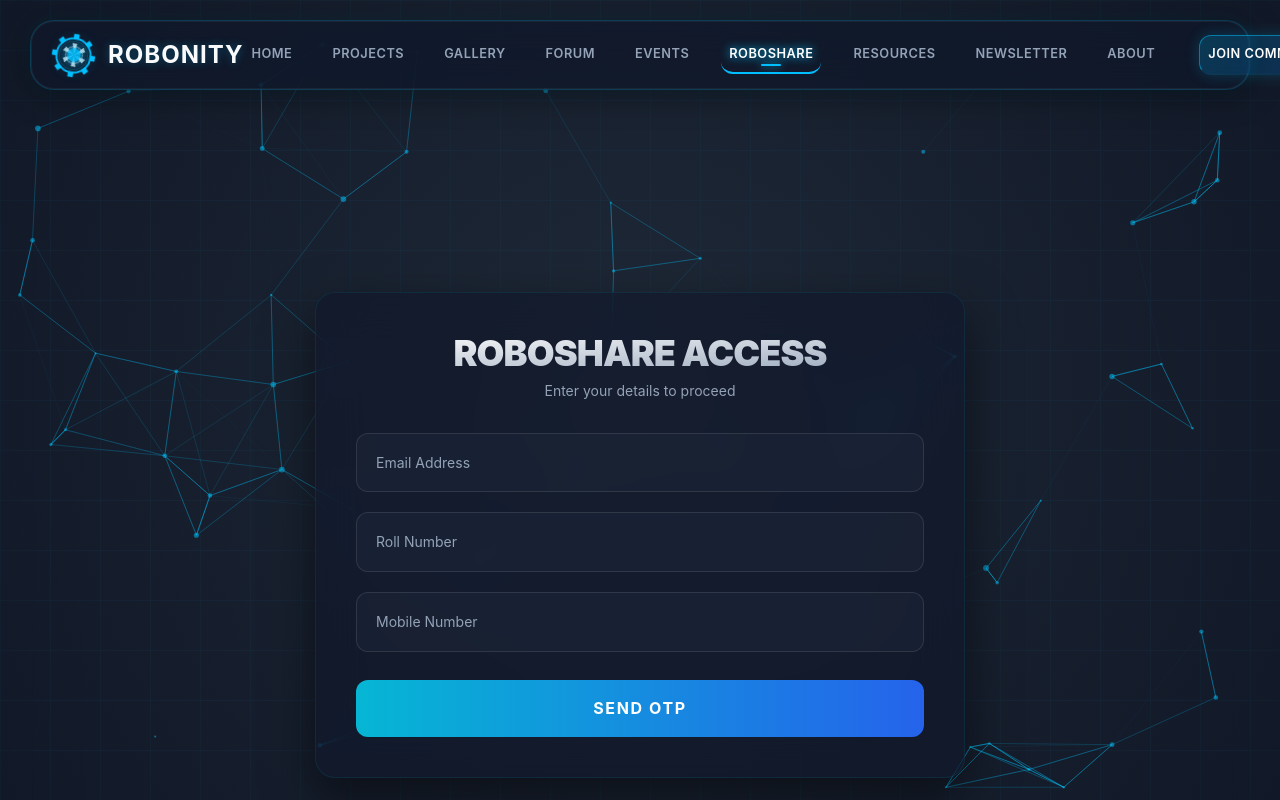
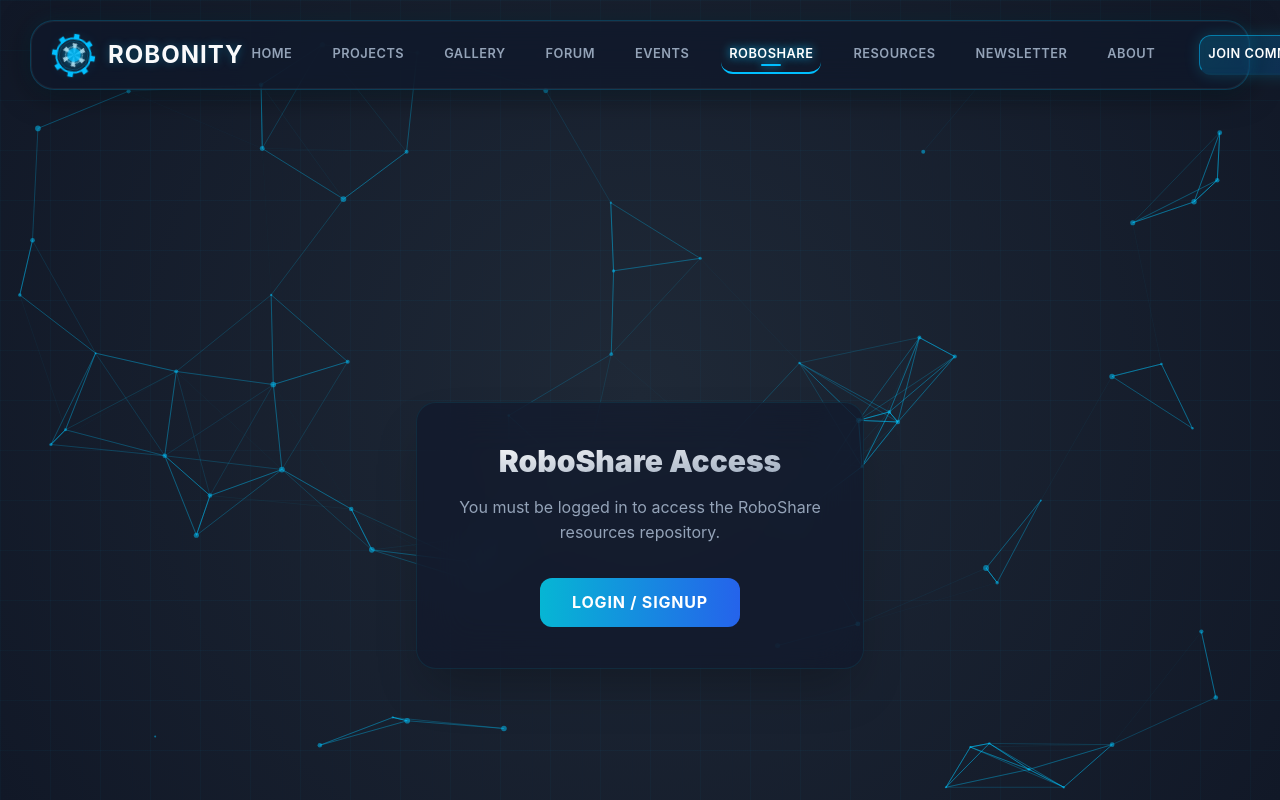
Before and after one commit to shashanksavarkar/robonity-v1-main, a React (Vite) app in the folder frontend/: page /roboshare in a window 1280 px wide. Shown: the top 800 px of the page. Built offline with nearby package versions, Linux system fonts and the light colour scheme.

Commit message:
feat: Introduce user authentication with local and OAuth flows, a new User model, and the initial RoboShare frontend page.

```diff
--- a/frontend/src/pages/RoboShare.jsx
+++ b/frontend/src/pages/RoboShare.jsx
@@ -1,126 +1,104 @@
-import React, { useState } from "react";
-import axios from "axios";
-import { motion, AnimatePresence } from "framer-motion";
+import React from "react";
+import { Link } from "react-router-dom";
+import { motion } from "framer-motion";
+import { useAuth } from "../components/AuthContext";
 
 export default function RoboShare() {
-  const [isLoggedIn, setIsLoggedIn] = useState(false);
-  const [step, setStep] = useState(1);
-  const [error, setError] = useState("");
-  const [loading, setLoading] = useState(false);
-  const [formData, setFormData] = useState({ email: "", rollNo: "", mobile: "", password: "", otp: "" });
-  const apiUrl = import.meta.env.VITE_API_URL || 'http://localhost:5000';
+  const { currentUser } = useAuth();
 
-  const handleChange = (e) => setFormData({ ...formData, [e.target.name]: e.target.value });
+  if (!currentUser) {
+    return (
+      <div className="min-h-screen flex items-center justify-center p-5 pt-[90px] relative overflow-hidden">
+        <div className="absolute inset-0 z-0 bg-grid-pattern opacity-30 pointer-events-none"></div>
 
-  const handleRegisterInitiate = async (e) => {
-    e.preventDefault();
-    if (!formData.email.endsWith("@gsv.ac.in")) return setError("Use @gsv.ac.in only");
-    setLoading(true);
-    try {
-      await axios.post(`${apiUrl}/api/roboshare/send-otp`, formData);
-      setStep(2);
-    } catch {
-      setStep(2);
-      setError("Note: Check backend terminal for OTP.");
-    } finally {
-      setLoading(false);
-    }
-  };
-
-  const handleVerify = async (e) => {
-    e.preventDefault();
-    setLoading(true);
-    try {
-      const res = await axios.post(`${apiUrl}/api/roboshare/verify-otp`, { ...formData, otp: formData.otp.toString() });
-      if (res.status === 200) setIsLoggedIn(true);
-    } catch (err) {
-      setError(err.response?.data?.message || "Invalid OTP. Please try again.");
-    } finally {
-      setLoading(false);
-    }
-  };
-
-  if (isLoggedIn) {
-    return (
-      <div className="min-h-[80vh] flex flex-col items-center justify-center p-4">
-        <div className="bg-slate-900/60 border border-slate-700/50 backdrop-blur-xl p-12 rounded-[24px] text-center max-w-2xl w-full shadow-2xl">
-          <motion.h1
-            initial={{ y: -20, opacity: 0 }}
-            animate={{ y: 0, opacity: 1 }}
-            className="text-6xl font-black bg-gradient-to-r from-blue-400 to-purple-500 bg-clip-text text-transparent mb-4"
+        <motion.div
+          className="w-full max-w-md bg-slate-900/60 border border-cyan-500/10 backdrop-blur-xl p-10 rounded-[20px] shadow-2xl text-center relative z-10"
+          initial={{ opacity: 0, scale: 0.9 }}
+          animate={{ opacity: 1, scale: 1 }}
         >
-            Coming Soon
-          </motion.h1>
-          <p className="text-slate-400 text-lg">We are building something amazing for the Robonity community.</p>
-        </div>
+          <h1 className="text-3xl font-black mb-4 bg-gradient-to-br from-white to-slate-400 bg-clip-text text-transparent">
+            RoboShare Access
+          </h1>
+          <p className="text-slate-400 mb-8">
+            You must be logged in to access the RoboShare resources repository.
+          </p>
+          <Link
+            to="/auth"
+            className="inline-block px-8 py-3 rounded-xl bg-gradient-to-r from-cyan-500 to-blue-600 text-white font-bold uppercase tracking-wider hover:shadow-[0_0_20px_rgba(0,198,255,0.4)] transition-all transform hover:-translate-y-1"
+          >
+            Login / Signup
+          </Link>
+        </motion.div>
       </div>
     );
   }
 
   return (
-    <div className="min-h-screen flex items-center justify-center p-5 pt-[90px] relative overflow-hidden">
-      {/* Background Grid */}
-      <div className="absolute inset-0 z-0 bg-grid-pattern opacity-30 pointer-events-none"></div>
+    <div className="min-h-screen p-5 pt-[100px] relative overflow-hidden">
+      <div className="absolute inset-0 z-0 bg-grid-pattern opacity-20 pointer-events-none"></div>
 
+      <div className="max-w-7xl mx-auto relative z-10">
         <motion.div
-        className="w-full max-w-[650px] bg-slate-900/60 border border-cyan-500/10 backdrop-blur-xl p-10 rounded-[20px] shadow-[0_20px_50px_rgba(0,0,0,0.5)] relative z-10"
-        initial={{ opacity: 0, scale: 0.95 }}
-        animate={{ opacity: 1, scale: 1 }}
+          initial={{ opacity: 0, y: -20 }}
+          animate={{ opacity: 1, y: 0 }}
+          className="mb-10 text-center md:text-left flex flex-col md:flex-row justify-between items-center gap-4 border-b border-white/10 pb-8"
         >
-        <div className="mb-8 text-center">
-          <h1 className="text-3xl md:text-4xl font-black mb-2 bg-gradient-to-br from-white to-slate-400 bg-clip-text text-transparent uppercase tracking-tight">
-            {step === 1 ? "RoboShare Access" : "Verification"}
+          <div>
+            <h1 className="text-4xl md:text-5xl font-black bg-gradient-to-r from-cyan-400 to-blue-500 bg-clip-text text-transparent mb-2">
+              RoboShare
             </h1>
-          <p className="text-slate-400 text-sm">
-            {step === 1 ? "Enter your details to proceed" : "Enter the OTP sent to your mobile"}
+            <p className="text-slate-400">
+              Welcome back, <span className="text-white font-semibold">{currentUser.name}</span>
             </p>
           </div>
 
-        <form onSubmit={step === 1 ? handleRegisterInitiate : handleVerify} className="flex flex-col gap-5">
-          <AnimatePresence mode="wait">
-            {step === 1 ? (
-              <motion.div key="step1" initial={{ opacity: 0, x: -10 }} animate={{ opacity: 1, x: 0 }} exit={{ opacity: 0, x: 10 }} className="flex flex-col gap-5">
-                <div className="relative w-full">
-                  <input name="email" type="email" placeholder=" " onChange={handleChange} required className="peer w-full p-4 bg-slate-800/50 border border-white/10 rounded-xl text-white outline-none focus:bg-slate-800/80 focus:border-cyan-500 focus:shadow-[0_0_15px_rgba(0,198,255,0.2)] transition-all placeholder-transparent" />
-                  <label className="absolute left-5 top-1/2 -translate-y-1/2 text-slate-400 text-sm pointer-events-none transition-all peer-focus:top-0 peer-focus:text-xs peer-focus:text-cyan-500 peer-focus:bg-slate-900 peer-focus:px-1 peer-not-placeholder-shown:top-0 peer-not-placeholder-shown:text-xs peer-not-placeholder-shown:text-cyan-500 peer-not-placeholder-shown:bg-slate-900 peer-not-placeholder-shown:px-1">Email Address</label>
+          <button className="px-6 py-2 rounded-lg bg-cyan-500/10 border border-cyan-500/30 text-cyan-400 hover:bg-cyan-500/20 transition-all font-medium">
+            + Upload New Resource
+          </button>
+        </motion.div>
+
+        <div className="grid grid-cols-1 md:grid-cols-2 lg:grid-cols-3 gap-6">
+          {/* Placeholder for dashboard content */}
+          <motion.div
+            initial={{ opacity: 0 }}
+            animate={{ opacity: 1 }}
+            transition={{ delay: 0.1 }}
+            className="bg-slate-900/40 border border-white/5 rounded-xl p-6 hover:border-cyan-500/30 transition-colors"
+          >
+            <div className="h-10 w-10 rounded-lg bg-blue-500/20 flex items-center justify-center text-blue-400 mb-4">
+              <svg width="20" height="20" viewBox="0 0 24 24" fill="none" stroke="currentColor" strokeWidth="2" strokeLinecap="round" strokeLinejoin="round"><path d="M14 2H6a2 2 0 0 0-2 2v16a2 2 0 0 0 2 2h12a2 2 0 0 0 2-2V8z" /><polyline points="14 2 14 8 20 8" /><line x1="16" y1="13" x2="8" y2="13" /><line x1="16" y1="17" x2="8" y2="17" /><line x1="10" y1="9" x2="8" y2="9" /></svg>
             </div>
-                <div className="relative w-full">
-                  <input name="rollNo" type="text" placeholder=" " onChange={handleChange} required className="peer w-full p-4 bg-slate-800/50 border border-white/10 rounded-xl text-white outline-none focus:bg-slate-800/80 focus:border-cyan-500 focus:shadow-[0_0_15px_rgba(0,198,255,0.2)] transition-all placeholder-transparent" />
-                  <label className="absolute left-5 top-1/2 -translate-y-1/2 text-slate-400 text-sm pointer-events-none transition-all peer-focus:top-0 peer-focus:text-xs peer-focus:text-cyan-500 peer-focus:bg-slate-900 peer-focus:px-1 peer-not-placeholder-shown:top-0 peer-not-placeholder-shown:text-xs peer-not-placeholder-shown:text-cyan-500 peer-not-placeholder-shown:bg-slate-900 peer-not-placeholder-shown:px-1">Roll Number</label>
+            <h3 className="text-xl font-bold text-white mb-2">My Uploads</h3>
+            <p className="text-slate-400 text-sm">You haven't uploaded any files yet.</p>
+          </motion.div>
+
+          <motion.div
+            initial={{ opacity: 0 }}
+            animate={{ opacity: 1 }}
+            transition={{ delay: 0.2 }}
+            className="bg-slate-900/40 border border-white/5 rounded-xl p-6 hover:border-cyan-500/30 transition-colors"
+          >
+            <div className="h-10 w-10 rounded-lg bg-purple-500/20 flex items-center justify-center text-purple-400 mb-4">
+              <svg width="20" height="20" viewBox="0 0 24 24" fill="none" stroke="currentColor" strokeWidth="2" strokeLinecap="round" strokeLinejoin="round"><path d="M21 15v4a2 2 0 0 1-2 2H5a2 2 0 0 1-2-2v-4" /><polyline points="7 10 12 15 17 10" /><line x1="12" y1="15" x2="12" y2="3" /></svg>
             </div>
-                <div className="relative w-full">
-                  <input name="mobile" type="tel" placeholder=" " onChange={handleChange} required className="peer w-full p-4 bg-slate-800/50 border border-white/10 rounded-xl text-white outline-none focus:bg-slate-800/80 focus:border-cyan-500 focus:shadow-[0_0_15px_rgba(0,198,255,0.2)] transition-all placeholder-transparent" />
-                  <label className="absolute left-5 top-1/2 -translate-y-1/2 text-slate-400 text-sm pointer-events-none transition-all peer-focus:top-0 peer-focus:text-xs peer-focus:text-cyan-500 peer-focus:bg-slate-900 peer-focus:px-1 peer-not-placeholder-shown:top-0 peer-not-placeholder-shown:text-xs peer-not-placeholder-shown:text-cyan-500 peer-not-placeholder-shown:bg-slate-900 peer-not-placeholder-shown:px-1">Mobile Number</label>
+            <h3 className="text-xl font-bold text-white mb-2">Recent Downloads</h3>
+            <p className="text-slate-400 text-sm">No recent download history.</p>
+          </motion.div>
+
+          <motion.div
+            initial={{ opacity: 0 }}
+            animate={{ opacity: 1 }}
+            transition={{ delay: 0.3 }}
+            className="bg-slate-900/40 border border-white/5 rounded-xl p-6 hover:border-cyan-500/30 transition-colors"
+          >
+            <div className="h-10 w-10 rounded-lg bg-emerald-500/20 flex items-center justify-center text-emerald-400 mb-4">
+              <svg width="20" height="20" viewBox="0 0 24 24" fill="none" stroke="currentColor" strokeWidth="2" strokeLinecap="round" strokeLinejoin="round"><circle cx="12" cy="12" r="10" /><path d="M12 6v6l4 2" /></svg>
             </div>
+            <h3 className="text-xl font-bold text-white mb-2">Activity</h3>
+            <p className="text-slate-400 text-sm">Explore shared resources from the community.</p>
           </motion.div>
-            ) : (
-              <motion.div key="step2" initial={{ opacity: 0, x: 10 }} animate={{ opacity: 1, x: 0 }} exit={{ opacity: 0, x: -10 }} className="flex flex-col gap-5">
-                <div className="bg-blue-500/10 p-4 rounded-xl border border-blue-500/20 mb-2">
-                  <p className="text-blue-300 text-center text-sm m-0">OTP sent to {formData.mobile}</p>
         </div>
-                <div className="relative w-full">
-                  <input name="otp" type="text" placeholder=" " maxLength={6} onChange={handleChange} required className="peer w-full p-4 bg-slate-800/50 border border-white/10 rounded-xl text-white outline-none focus:bg-slate-800/80 focus:border-cyan-500 focus:shadow-[0_0_15px_rgba(0,198,255,0.2)] transition-all placeholder-transparent text-center tracking-[0.5em] text-xl font-bold" />
-                  <label className="absolute left-1/2 top-1/2 -translate-x-1/2 -translate-y-1/2 text-slate-500 text-sm pointer-events-none transition-all peer-focus:top-0 peer-focus:bg-slate-900 peer-focus:px-1 peer-focus:text-cyan-500 peer-not-placeholder-shown:top-0 peer-not-placeholder-shown:bg-slate-900 peer-not-placeholder-shown:px-1 peer-not-placeholder-shown:text-cyan-500">Verification Code</label>
       </div>
-              </motion.div>
-            )}
-          </AnimatePresence>
-          <motion.button
-            type="submit"
-            className="w-full p-4 bg-gradient-to-r from-cyan-500 to-blue-600 border-none rounded-xl text-white font-bold uppercase tracking-widest mt-2 transition-all hover:-translate-y-0.5 hover:shadow-[0_0_30px_rgba(0,198,255,0.4)] disabled:opacity-50 disabled:cursor-not-allowed"
-            disabled={loading}
-            whileHover={{ scale: 1.02 }}
-            whileTap={{ scale: 0.98 }}
-          >
-            {loading ? "Processing..." : step === 1 ? "Send OTP" : "Verify & Access"}
-          </motion.button>
-        </form>
-        {error && (
-          <motion.div initial={{ opacity: 0, height: 0 }} animate={{ opacity: 1, height: "auto" }} className="mt-5 p-3 rounded-lg bg-red-500/10 border border-red-500/30 text-red-300 text-center text-sm">
-            {error}
-          </motion.div>
-        )}
-      </motion.div>
     </div>
   );
 }
```
Also changed, not shown: 2 other files (tests, documents, lock files or other folders). Lines whose indentation alone changed are shown as unchanged.
